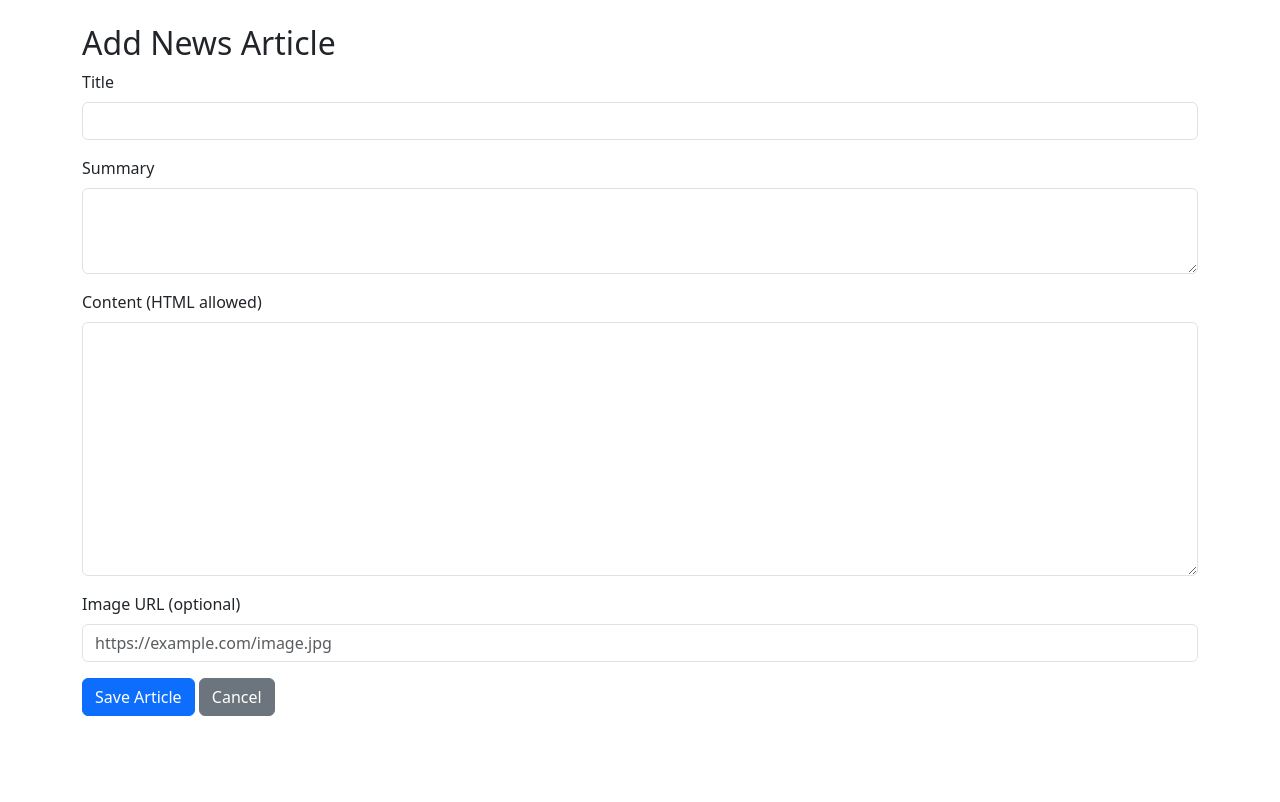
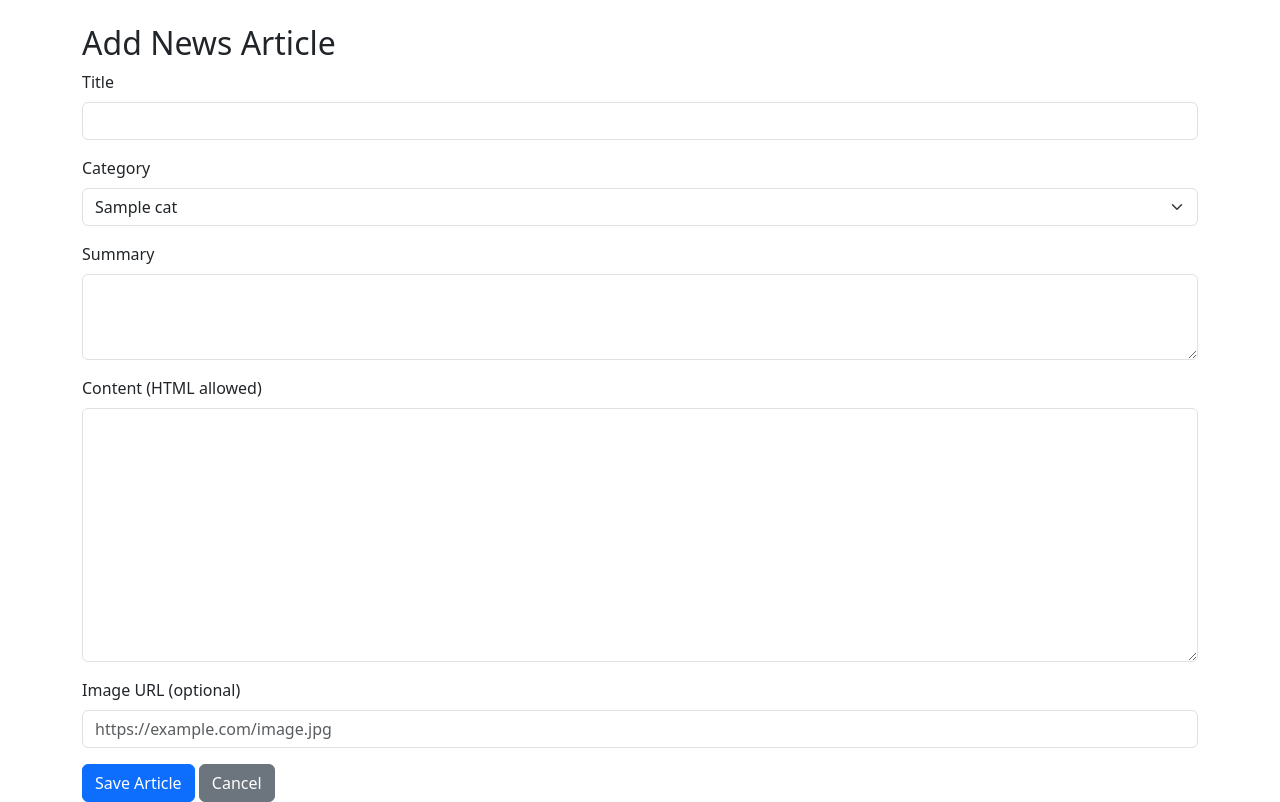
Before and after one commit to moviebazaa/currentaffairs, a Flask app: template templates/admin/add_news.html in a window 1280 px wide. Shown: the part 56-858 px from the top of the page. Before the commit the page ends 772 px from the top, so only its background shows below. Run offline with Flask 3, Linux system fonts and the light colour scheme; the template is opened without the code that fills it: most values are stand-ins (such as "Sample title", 1, 10 or a date in 2020).

Commit message:
Update add_news.html

```diff
--- a/templates/admin/add_news.html
+++ b/templates/admin/add_news.html
@@ -5,6 +5,14 @@
     <div class="mb-3">
         <label for="title" class="form-label">Title</label>
         <input type="text" name="title" id="title" class="form-control" required>
+    </div>
+    <div class="mb-3">
+        <label for="category" class="form-label">Category</label>
+        <select name="category" id="category" class="form-select" required>
+            {% for cat in categories %}
+            <option value="{{ cat }}">{{ cat }}</option>
+            {% endfor %}
+        </select>
     </div>
     <div class="mb-3">
         <label for="summary" class="form-label">Summary</label>
```
